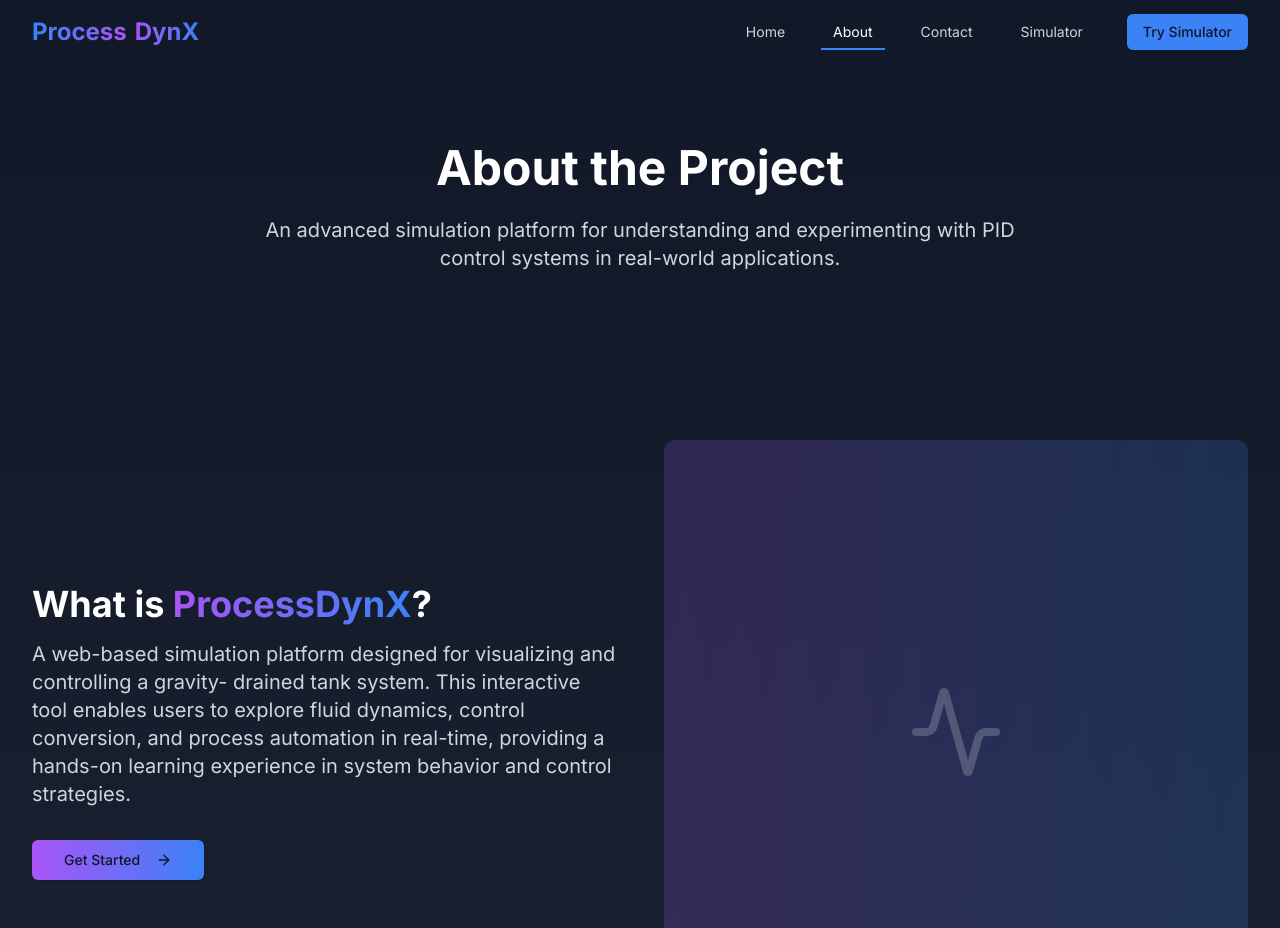
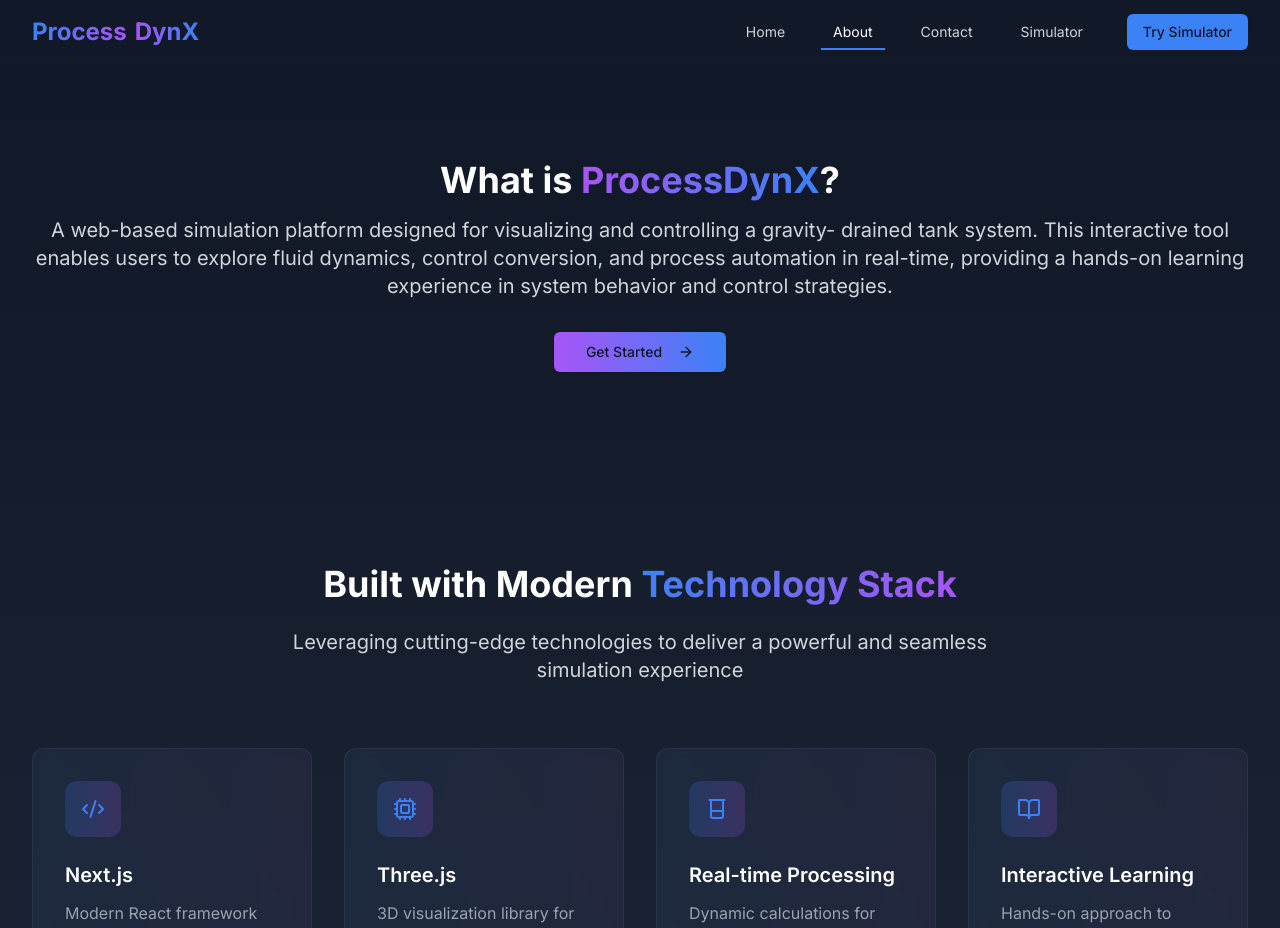
Before and after one commit to AKhalid-projects/cstr-project, a Next.js app: page /about in a window 1280 px wide. Shown: the top 928 px of the page. Built offline with nearby package versions, Linux system fonts and the light colour scheme.

Commit message:
Fix: UI Enhancements

```diff
--- a/src/app/about/page.tsx
+++ b/src/app/about/page.tsx
@@ -108,34 +108,13 @@ export default function AboutPage() {
     <div className="min-h-screen bg-gradient-to-b from-gray-900 via-gray-800 to-gray-900">
       <GradientBackground />
 
-      {/* Hero Section */}
-      <section className="relative pt-20 pb-16">
-        <div className="max-w-7xl mx-auto px-4 sm:px-6 lg:px-8">
-          <motion.div
-            initial={{ opacity: 0, y: 20 }}
-            animate={{ opacity: 1, y: 0 }}
-            transition={{ duration: 0.8 }}
-            className="text-center"
-          >
-            <h1 className="text-4xl md:text-5xl font-bold text-white mb-6">
-              About the Project
-            </h1>
-            <p className="text-xl text-gray-300 max-w-3xl mx-auto">
-              An advanced simulation platform for understanding and experimenting with
-              PID control systems in real-world applications.
-            </p>
-          </motion.div>
-        </div>
-      </section>
 
       {/* What is CSTR Simulator? */}
       <section className="py-24 relative overflow-hidden">
-        {/* Move background elements below content with negative z-index */}
-        <div className="absolute inset-0 bg-grid-white/[0.02] bg-[size:60px_60px] -z-10" />
-        <div className="absolute inset-0 bg-gradient-to-b from-purple-500/5 to-blue-500/5 -z-20" />
+
 
         <div className="max-w-7xl mx-auto px-4 sm:px-6 lg:px-8 relative">
-          <div className="grid lg:grid-cols-2 gap-12 items-center">
+          <div className="text-center items-center">
             {/* Content */}
             <motion.div
               initial={{ opacity: 0, x: -20 }}
@@ -159,10 +138,7 @@ export default function AboutPage() {
                   learning experience in system behavior and control strategies.
                 </p>
               </div>
-
-
-
-              <div className="flex gap-4">
+              <div className="gap-4">
                 <Link href="/tuning">
                   <Button
                     size="lg"
@@ -172,23 +148,6 @@ export default function AboutPage() {
                     <ArrowRight className="ml-2 w-5 h-5" />
                   </Button>
                 </Link>
-              </div>
-            </motion.div>
-
-            {/* Image/Animation */}
-            <motion.div
-              initial={{ opacity: 0, x: 20 }}
-              whileInView={{ opacity: 1, x: 0 }}
-              transition={{ duration: 0.8 }}
-              viewport={{ once: true }}
-              className="relative lg:h-[600px] rounded-2xl overflow-hidden"
-            >
-              <div className="absolute inset-0 bg-gradient-to-r from-purple-500/10 to-blue-500/10 backdrop-blur-sm border border-gray-700/50 rounded-2xl -z-10" />
-              <div className="relative h-full flex items-center justify-center">
-                {/* Replace this div with your actual simulation preview or screenshot */}
-                <div className="w-full aspect-square bg-gradient-to-r from-purple-500/20 to-blue-500/20 rounded-xl p-8 flex items-center justify-center">
-                  <Activity className="w-24 h-24 text-white/20" />
-                </div>
               </div>
             </motion.div>
           </div>
--- a/src/app/contact/page.tsx
+++ b/src/app/contact/page.tsx
@@ -335,13 +335,13 @@ const teamMembers = [
   {
     name: 'Khlod Abd Allatif Matar',
 
-    emoji: '👩‍🔬',
+    emoji: '👩‍💻',
     linkedin: 'http://linkedin.com/in/khulood-hilal-32a5a8242'
   },
   {
     name: 'Jumana Mohamed Rashdan',
 
-    emoji: '👩‍🎨',
+    emoji: '👩‍💻',
     linkedin: 'http://linkedin.com/in/jumana-rashdan-bb63b824a'
   }
 ]
--- a/src/app/page.tsx
+++ b/src/app/page.tsx
@@ -103,7 +103,7 @@ export default function HomePage() {
             whileInView={{ opacity: 1, y: 0 }}
             transition={{ duration: 0.8 }}
             viewport={{ once: true }}
-            className="grid lg:grid-cols-2 gap-12 items-center"
+            className="text-center items-center"
           >
             <div>
               <h2 className="text-4xl font-bold text-white mb-6">
@@ -118,10 +118,6 @@ export default function HomePage() {
                   Start Learning
                 </Button>
               </Link>
-            </div>
-            <div className="relative aspect-video rounded-lg overflow-hidden">
-              <div className="absolute inset-0 bg-gradient-to-tr from-blue-500/20 to-purple-500/20 backdrop-blur-sm" />
-              {/* Add demo video or animation here */}
             </div>
           </motion.div>
         </div>
```
